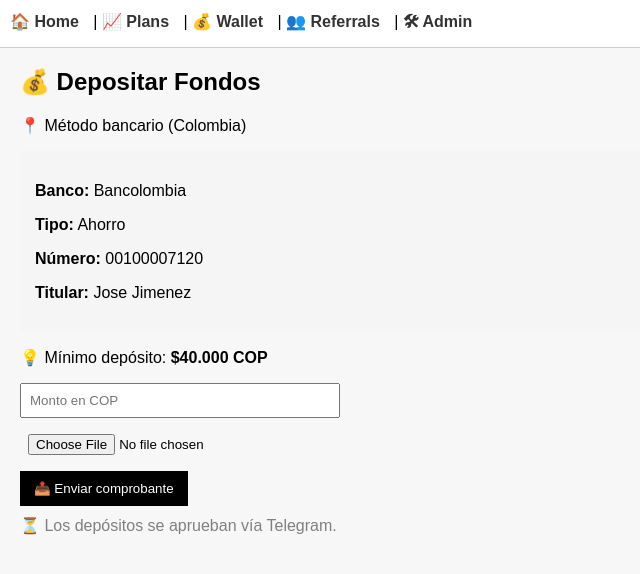
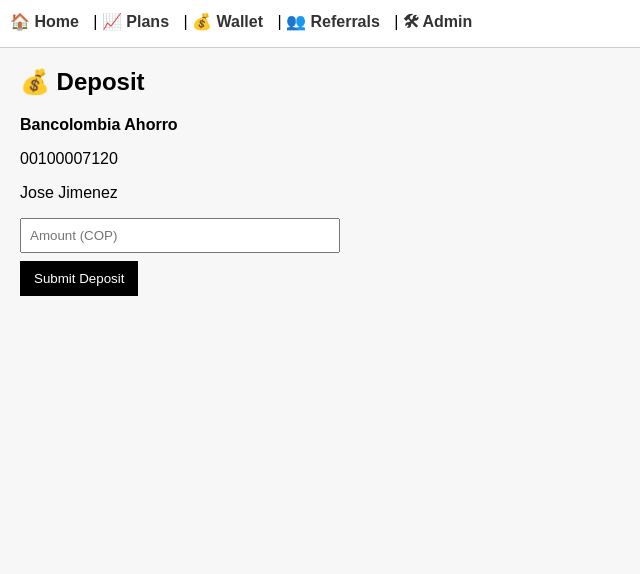
Before and after one commit to Eramsbilly/MONETA-ICT-Frontend, a React app: page /deposit in a window 1280 px wide. Shown: the top 574 px of the page, without its empty margins (0-640 px from the left). Built offline with nearby package versions, Linux system fonts and the light colour scheme; no server answers.

Commit message:
Update Deposit.js

```diff
--- a/src/Deposit.js
+++ b/src/Deposit.js
@@ -1,46 +1,36 @@
 import { useState } from "react";
+import { apiRequest } from "./api";
 
 export default function Deposit() {
   const [amount, setAmount] = useState("");
-  const [proof, setProof] = useState(null);
+
+  async function submit() {
+    if (!amount || amount < 40000) {
+      alert("Minimum deposit is 40,000 COP");
+      return;
+    }
+
+    await apiRequest("/deposit", "POST", { amount });
+    alert("Deposit submitted. Awaiting approval.");
+    setAmount("");
+  }
 
   return (
     <div style={{ padding: 20 }}>
-      <h2>💰 Depositar Fondos</h2>
-      <p>📍 Método bancario (Colombia)</p>
+      <h2>💰 Deposit</h2>
 
-      <div style={{ background: "#f5f5f5", padding: 15, borderRadius: 6 }}>
-        <p><b>Banco:</b> Bancolombia</p>
-        <p><b>Tipo:</b> Ahorro</p>
-        <p><b>Número:</b> 00100007120</p>
-        <p><b>Titular:</b> Jose Jimenez</p>
-      </div>
-
-      <p style={{ marginTop: 15 }}>
-        💡 Mínimo depósito: <b>$40.000 COP</b>
-      </p>
+      <p><b>Bancolombia Ahorro</b></p>
+      <p>00100007120</p>
+      <p>Jose Jimenez</p>
 
       <input
         type="number"
-        placeholder="Monto en COP"
+        placeholder="Amount (COP)"
         value={amount}
-        onChange={(e) => setAmount(e.target.value)}
+        onChange={e => setAmount(e.target.value)}
       />
 
-      <input
-        type="file"
-        onChange={(e) => setProof(e.target.files[0])}
-      />
-
-      <button
-        onClick={() => alert("Depósito enviado. Pendiente de aprobación.")}
-      >
-        📤 Enviar comprobante
-      </button>
-
-      <p style={{ marginTop: 10, color: "gray" }}>
-        ⏳ Los depósitos se aprueban vía Telegram.
-      </p>
+      <button onClick={submit}>Submit Deposit</button>
     </div>
   );
 }
```
